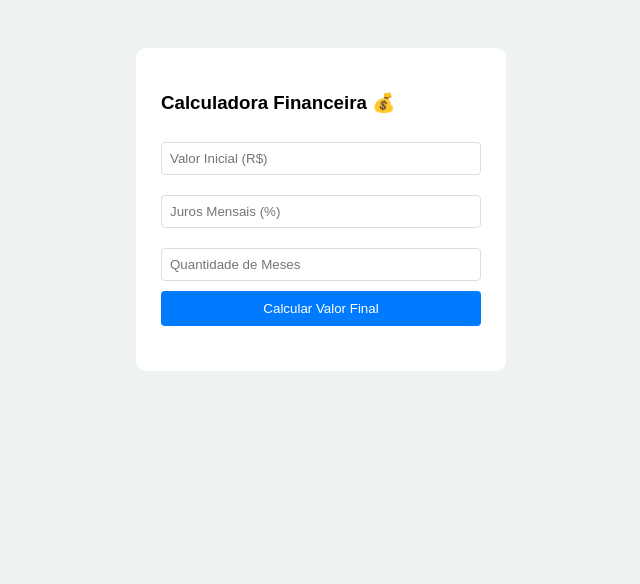
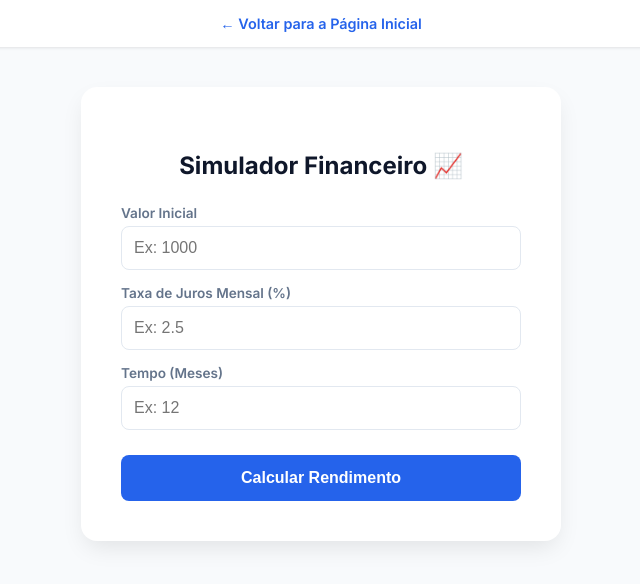
Before and after one commit to EngSivaldo/meu-projeto-ci, a website: page calculadora.html in a window 1280 px wide. Shown: the whole page, without its empty margins (319-959 px from the left). Drawn offline with Linux system fonts and the light colour scheme.

Commit message:
feat: upgrade UI da calculadora e melhora cobertura de testes

```diff
--- a/calculadora.html
+++ b/calculadora.html
@@ -2,23 +2,140 @@
 <html lang="pt-br">
 <head>
     <meta charset="UTF-8">
-    <title>Calculadora de Dívida - CI/CD</title>
+    <meta name="viewport" content="width=device-width, initial-scale=1.0">
+    <title>Calculadora Pro - CI/CD</title>
+    <link href="https://fonts.googleapis.com/css2?family=Inter:wght@400;600;700&display=swap" rel="stylesheet">
     <style>
-        body { font-family: sans-serif; display: flex; justify-content: center; padding: 40px; background: #eef2f3; }
-        .box { background: white; padding: 25px; border-radius: 10px; shadow: 0 4px 6px rgba(0,0,0,0.1); width: 320px; }
-        input { width: 100%; padding: 8px; margin: 10px 0; border: 1px solid #ddd; border-radius: 4px; box-sizing: border-box; }
-        button { width: 100%; padding: 10px; background: #007bff; color: white; border: none; border-radius: 4px; cursor: pointer; }
-        .res { margin-top: 20px; font-weight: bold; color: #2c3e50; font-size: 1.1em; }
+        :root {
+            --primary: #2563eb;
+            --primary-hover: #1d4ed8;
+            --bg: #f8fafc;
+            --text: #1e293b;
+        }
+
+        body {
+            font-family: 'Inter', sans-serif;
+            margin: 0;
+            background: var(--bg);
+            color: var(--text);
+            display: flex;
+            flex-direction: column;
+            align-items: center;
+            min-height: 100vh;
+        }
+
+        /* Barra de Navegação Sênior */
+        nav {
+            width: 100%;
+            background: white;
+            padding: 15px 0;
+            box-shadow: 0 1px 3px rgba(0,0,0,0.1);
+            display: flex;
+            justify-content: center;
+            margin-bottom: 40px;
+        }
+
+        nav a {
+            text-decoration: none;
+            color: var(--primary);
+            font-weight: 600;
+            font-size: 0.9em;
+            transition: 0.3s;
+        }
+
+        nav a:hover { opacity: 0.7; }
+
+        /* Card Principal */
+        .box {
+            background: white;
+            padding: 40px;
+            border-radius: 16px;
+            box-shadow: 0 10px 25px -5px rgba(0,0,0,0.1);
+            width: 100%;
+            max-width: 400px;
+            text-align: center;
+        }
+
+        h3 { margin-bottom: 25px; font-size: 1.5rem; color: #0f172a; }
+
+        .input-group { text-align: left; margin-bottom: 15px; }
+
+        label { font-size: 0.85rem; font-weight: 600; color: #64748b; margin-bottom: 5px; display: block; }
+
+        input {
+            width: 100%;
+            padding: 12px;
+            border: 1.5px solid #e2e8f0;
+            border-radius: 8px;
+            box-sizing: border-box;
+            font-size: 1rem;
+            transition: 0.2s;
+        }
+
+        input:focus { outline: none; border-color: var(--primary); box-shadow: 0 0 0 3px rgba(37, 99, 235, 0.1); }
+
+        button {
+            width: 100%;
+            padding: 14px;
+            background: var(--primary);
+            color: white;
+            border: none;
+            border-radius: 8px;
+            cursor: pointer;
+            font-weight: 700;
+            font-size: 1rem;
+            margin-top: 10px;
+            transition: 0.2s;
+        }
+
+        button:hover { background: var(--primary-hover); transform: translateY(-1px); }
+
+        .res-container {
+            margin-top: 25px;
+            padding-top: 20px;
+            border-top: 1px solid #f1f5f9;
+        }
+
+        .res-label { font-size: 0.9rem; color: #64748b; }
+        .res-value {
+            display: block;
+            font-size: 1.8rem;
+            font-weight: 800;
+            color: #10b981; /* Verde sucesso */
+            margin-top: 5px;
+        }
     </style>
 </head>
 <body>
+
+    <nav>
+        <a href="index.html">← Voltar para a Página Inicial</a>
+    </nav>
+
     <div class="box">
-        <h3>Calculadora Financeira 💰</h3>
-        <input type="number" id="valor" placeholder="Valor Inicial (R$)">
-        <input type="number" id="taxa" placeholder="Juros Mensais (%)">
-        <input type="number" id="tempo" placeholder="Quantidade de Meses">
-        <button onclick="executar()">Calcular Valor Final</button>
-        <div class="res" id="res"></div>
+        <h3>Simulador Financeiro 📈</h3>
+
+        <div class="input-group">
+            <label>Valor Inicial</label>
+            <input type="number" id="valor" placeholder="Ex: 1000">
+        </div>
+
+        <div class="input-group">
+            <label>Taxa de Juros Mensal (%)</label>
+            <input type="number" id="taxa" placeholder="Ex: 2.5">
+        </div>
+
+        <div class="input-group">
+            <label>Tempo (Meses)</label>
+            <input type="number" id="tempo" placeholder="Ex: 12">
+        </div>
+
+        <button onclick="executar()">Calcular Rendimento</button>
+
+        <div class="res-container" id="res-box" style="display: none;">
+            <span class="res-label">Projeção do Valor Final:</span>
+            <span class="res" id="res"></span>
+        </div>
     </div>
 
     <script src="script.js"></script>
@@ -28,9 +145,22 @@
             const t = parseFloat(document.getElementById('taxa').value);
             const m = parseFloat(document.getElementById('tempo').value);
             const display = document.getElementById('res');
+            const resBox = document.getElementById('res-box');
 
+            if (isNaN(v) || isNaN(t) || isNaN(m)) {
+                alert("Por favor, preencha todos os campos corretamente.");
+                return;
+            }
+
+            // Chame sua função do script.js
             const total = calcularDivida(v, t, m);
-            display.innerText = total > 0 ? `Total a pagar: R$ ${total.toLocaleString('pt-BR')}` : 'Erro nos dados!';
+
+            if (total > 0) {
+                resBox.style.display = 'block';
+                display.innerHTML = `<span class="res-value">R$ ${total.toLocaleString('pt-BR', {minimumFractionDigits: 2})}</span>`;
+            } else {
+                alert("Erro nos cálculos. Verifique os valores.");
+            }
         }
     </script>
 </body>
```
Also changed, not shown: script.test.js (+7 -6 lines), .github/workflows/configuracao-ci.yml.
